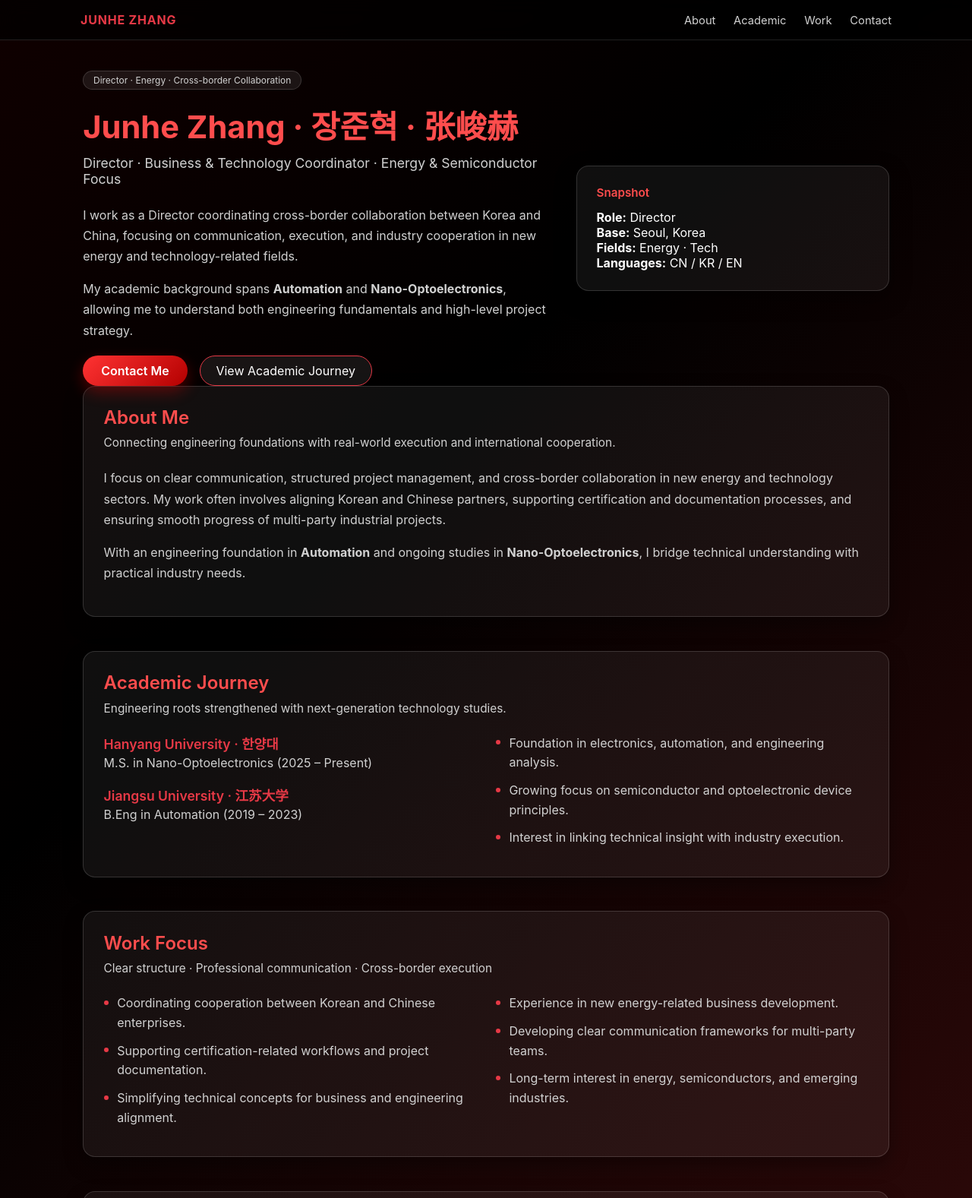
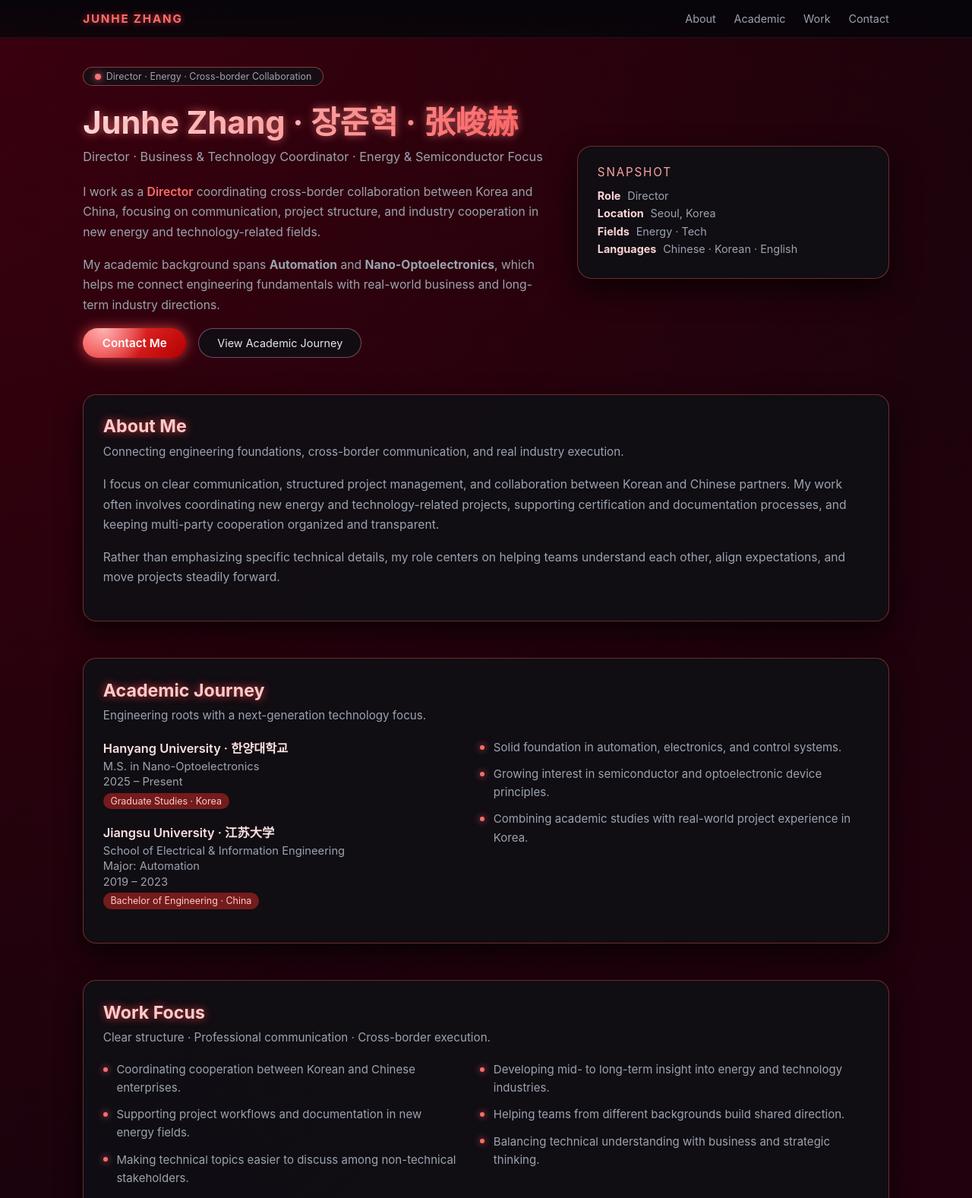
Before and after one commit to zhangjunhe029-prog/junhe.github.io, a plain HTML site: page index.html in a window 1280 px wide. Shown: the top 1577 px of the page at 76% size. Drawn offline with Linux system fonts and the light colour scheme.

Commit message:
Update index4.html

```diff
--- a/index.html
+++ b/index.html
@@ -6,15 +6,16 @@
   <meta name="viewport" content="width=device-width, initial-scale=1.0" />
   <style>
     :root {
-      --bg1: #2b0000;
-      --bg2: #000000;
-      --bg3: #4d0f0f;
-      --card-bg: rgba(255, 255, 255, 0.06);
-      --border-soft: rgba(255, 255, 255, 0.15);
-      --text-main: #ffffff;
-      --text-sub: #d1d1d1;
-      --accent: #e63946;
-      --accent-strong: #ff4d4d;
+      --bg1: #1a0003;
+      --bg2: #050509;
+      --bg3: #3b0008;
+      --card-bg: rgba(15, 15, 20, 0.9);
+      --border-soft: rgba(255, 90, 90, 0.4);
+      --text-main: #f9fafb;
+      --text-sub: #9ca3af;
+      --accent: #ff4d4d;
+      --accent-strong: #ff6b6b;
+      --accent-soft: #7f1d1d;
     }
 
     * {
@@ -26,178 +27,295 @@
 
     html {
       scroll-behavior: smooth;
+      background: #050509;
     }
 
     body {
       min-height: 100vh;
-      background: linear-gradient(135deg, var(--bg1), var(--bg2), var(--bg3));
-      background-size: 200% 200%;
-      animation: gradientMove 18s ease infinite;
+      background: radial-gradient(circle at top left, #400010 0, transparent 55%),
+                  radial-gradient(circle at bottom right, #220010 0, transparent 55%),
+                  linear-gradient(135deg, var(--bg1), var(--bg2), var(--bg3));
+      background-size: 180% 180%;
+      animation: backgroundMove 22s ease-in-out infinite;
       color: var(--text-main);
     }
 
-    @keyframes gradientMove {
-      0% { background-position: 0% 50%; }
-      50% { background-position: 100% 50%; }
-      100% { background-position: 0% 50%; }
+    @keyframes backgroundMove {
+      0%   { background-position: 0% 0%, 100% 100%, 0% 50%; }
+      50%  { background-position: 50% 30%, 50% 70%, 100% 50%; }
+      100% { background-position: 0% 0%, 100% 100%, 0% 50%; }
     }
 
     header {
       position: sticky;
       top: 0;
       z-index: 20;
-      backdrop-filter: blur(12px);
-      background: rgba(0, 0, 0, 0.65);
-      border-bottom: 1px solid rgba(255, 255, 255, 0.12);
+      backdrop-filter: blur(18px);
+      background: linear-gradient(to bottom, rgba(5,5,10,0.95), rgba(5,5,10,0.8));
+      border-bottom: 1px solid rgba(255,255,255,0.07);
     }
 
     .nav {
       max-width: 1100px;
       margin: 0 auto;
-      padding: 1rem;
+      padding: 0.9rem 1.2rem;
       display: flex;
+      align-items: center;
       justify-content: space-between;
-      align-items: center;
     }
 
     .nav-left {
       font-weight: 700;
-      letter-spacing: 0.05em;
-      color: var(--accent);
+      letter-spacing: 0.12em;
+      font-size: 0.95rem;
+      text-transform: uppercase;
+      color: var(--accent-strong);
+      text-shadow: 0 0 8px rgba(255,77,77,0.7);
     }
 
     .nav-right a {
       margin-left: 1.2rem;
+      font-size: 0.9rem;
       text-decoration: none;
       color: var(--text-sub);
+      position: relative;
       transition: 0.2s;
-      font-size: 0.92rem;
+    }
+
+    .nav-right a::after {
+      content: "";
+      position: absolute;
+      left: 0;
+      bottom: -0.15rem;
+      width: 0;
+      height: 1px;
+      background: var(--accent-strong);
+      transition: width 0.2s ease;
     }
 
     .nav-right a:hover {
       color: var(--accent-strong);
     }
 
+    .nav-right a:hover::after {
+      width: 100%;
+    }
+
     main {
       max-width: 1100px;
       margin: 0 auto;
-      padding: 2.5rem 1.2rem 4rem;
+      padding: 2.4rem 1.2rem 3.5rem;
+    }
+
+    section {
+      margin-bottom: 3rem;
+    }
+
+    /* Scroll 动画基础状态 */
+    .animate-on-scroll {
+      opacity: 0;
+      transform: translateY(26px);
+      transition: opacity 0.7s ease-out, transform 0.7s ease-out;
+    }
+
+    .animate-on-scroll.visible {
+      opacity: 1;
+      transform: translateY(0);
     }
 
     /* HERO */
     .hero {
       display: grid;
-      grid-template-columns: 3fr 2fr;
-      gap: 2rem;
+      grid-template-columns: minmax(0, 3fr) minmax(0, 2fr);
+      gap: 2.2rem;
       align-items: center;
+    }
+
+    .badge {
+      display: inline-flex;
+      align-items: center;
+      padding: 0.25rem 0.9rem;
+      border-radius: 999px;
+      border: 1px solid rgba(248, 113, 113, 0.5);
+      background: rgba(17, 17, 22, 0.8);
+      font-size: 0.78rem;
+      color: var(--text-sub);
+      margin-bottom: 0.9rem;
+    }
+
+    .badge-dot {
+      width: 8px;
+      height: 8px;
+      border-radius: 999px;
+      background: #f97373;
+      box-shadow: 0 0 10px #fb7185;
+      margin-right: 0.45rem;
     }
 
     h1 {
       font-size: 2.6rem;
+      margin-bottom: 0.5rem;
       font-weight: 700;
-      margin-bottom: 0.6rem;
-      color: var(--accent-strong);
+      background: linear-gradient(120deg, #ffffff, #ffb3b3, #ff4d4d);
+      -webkit-background-clip: text;
+      color: transparent;
+      text-shadow: 0 0 12px rgba(248, 113, 113, 0.7);
     }
 
     .hero-subname {
-      font-size: 1.1rem;
+      font-size: 1.02rem;
       color: var(--text-sub);
       margin-bottom: 1.5rem;
     }
 
     .hero-text {
+      font-size: 0.98rem;
+      line-height: 1.7;
       color: var(--text-sub);
-      font-size: 1rem;
       margin-bottom: 1rem;
-      line-height: 1.7;
     }
 
-    .badge {
-      display: inline-block;
-      padding: 0.25rem 0.8rem;
-      background: rgba(255, 255, 255, 0.08);
-      border: 1px solid var(--border-soft);
-      border-radius: 999px;
-      font-size: 0.75rem;
-      margin-bottom: 1rem;
-      color: var(--text-sub);
+    .hero-highlight {
+      color: var(--accent-strong);
+      font-weight: 600;
     }
 
-    /* BUTTONS */
     .hero-actions {
-      margin-top: 1.2rem;
       display: flex;
+      flex-wrap: wrap;
       gap: 1rem;
-      flex-wrap: wrap;
+      margin-top: 1rem;
     }
 
+    /* 发光按钮 */
     .btn-primary {
-      padding: 0.6rem 1.5rem;
-      border-radius: 30px;
-      background: linear-gradient(135deg, #ff3333, #b30000);
+      padding: 0.65rem 1.6rem;
+      border-radius: 999px;
       border: none;
+      background: radial-gradient(circle at 20% 0%, #ffb3b3 0, transparent 50%),
+                  linear-gradient(135deg, #ff4040, #b30000);
+      color: #ffffff;
+      font-size: 0.95rem;
+      font-weight: 600;
       text-decoration: none;
-      color: white;
-      font-weight: 600;
-      transition: 0.2s;
-      box-shadow: 0 8px 20px rgba(255, 0, 0, 0.3);
+      box-shadow: 0 0 16px rgba(255, 77, 77, 0.8);
+      display: inline-flex;
+      align-items: center;
+      gap: 0.4rem;
+      cursor: pointer;
+      transition: transform 0.18s ease, box-shadow 0.18s ease, filter 0.18s ease;
+      animation: glowPulse 2.3s ease-in-out infinite;
+    }
+
+    @keyframes glowPulse {
+      0%   { box-shadow: 0 0 14px rgba(255,77,77,0.7); }
+      50%  { box-shadow: 0 0 26px rgba(255,77,77,1); }
+      100% { box-shadow: 0 0 14px rgba(255,77,77,0.7); }
     }
 
     .btn-primary:hover {
       transform: translateY(-2px);
-      box-shadow: 0 12px 26px rgba(255, 0, 0, 0.45);
+      filter: brightness(1.08);
     }
 
     .btn-ghost {
-      padding: 0.55rem 1.3rem;
-      border-radius: 30px;
-      border: 1px solid var(--accent);
+      padding: 0.6rem 1.5rem;
+      border-radius: 999px;
+      border: 1px solid rgba(249, 168, 212, 0.4);
+      background: rgba(15, 15, 20, 0.85);
+      color: #e5e7eb;
       text-decoration: none;
-      background: rgba(255, 255, 255, 0.08);
-      color: white;
-      transition: 0.2s;
+      font-size: 0.9rem;
+      display: inline-flex;
+      align-items: center;
+      gap: 0.4rem;
+      transition: 0.2s ease;
     }
 
     .btn-ghost:hover {
-      background: rgba(255, 255, 255, 0.18);
-      border-color: var(--accent-strong);
+      border-color: rgba(255, 255, 255, 0.7);
+      background: rgba(31, 31, 42, 0.95);
     }
 
     .card {
       background: var(--card-bg);
-      padding: 1.6rem;
-      border-radius: 1rem;
+      border-radius: 1.2rem;
+      padding: 1.5rem 1.6rem;
       border: 1px solid var(--border-soft);
-      box-shadow: 0 10px 28px rgba(0, 0, 0, 0.35);
+      box-shadow: 0 14px 36px rgba(0,0,0,0.7);
     }
 
-    /* Section cards */
+    .card-title {
+      font-size: 0.95rem;
+      text-transform: uppercase;
+      letter-spacing: 0.12em;
+      color: #fca5a5;
+      margin-bottom: 0.8rem;
+    }
+
+    .card-row {
+      font-size: 0.9rem;
+      margin-bottom: 0.4rem;
+      color: var(--text-sub);
+    }
+
+    .card-row strong {
+      color: #fcd5d5;
+      margin-right: 0.3rem;
+    }
+
     .section-card {
       background: var(--card-bg);
-      border-radius: 1rem;
-      padding: 1.65rem;
-      margin-bottom: 2.8rem;
+      border-radius: 1.1rem;
+      padding: 1.7rem 1.6rem;
       border: 1px solid var(--border-soft);
-      box-shadow: 0 10px 24px rgba(0, 0, 0, 0.35);
+      box-shadow: 0 14px 34px rgba(0,0,0,0.7);
     }
 
     .section-title {
-      font-size: 1.5rem;
-      font-weight: 600;
+      font-size: 1.45rem;
       margin-bottom: 0.6rem;
-      color: var(--accent-strong);
+      color: #fecaca;
+      text-shadow: 0 0 12px rgba(239, 68, 68, 0.9);
     }
 
     .section-subtitle {
-      font-size: 0.96rem;
+      font-size: 0.95rem;
       color: var(--text-sub);
-      margin-bottom: 1.5rem;
+      margin-bottom: 1.3rem;
     }
 
     .two-column {
       display: grid;
-      grid-template-columns: 1fr 1fr;
-      gap: 1.6rem;
+      grid-template-columns: minmax(0, 1.1fr) minmax(0, 1.2fr);
+      gap: 1.7rem;
+    }
+
+    .edu-item {
+      margin-bottom: 1.1rem;
+    }
+
+    .edu-title {
+      font-weight: 600;
+      font-size: 1.02rem;
+      color: #fee2e2;
+      margin-bottom: 0.25rem;
+    }
+
+    .edu-meta {
+      font-size: 0.92rem;
+      color: var(--text-sub);
+      margin-bottom: 0.15rem;
+    }
+
+    .edu-tag {
+      display: inline-block;
+      margin-top: 0.2rem;
+      padding: 0.2rem 0.6rem;
+      border-radius: 999px;
+      font-size: 0.78rem;
+      background: rgba(127, 29, 29, 0.9);
+      color: #fecaca;
     }
 
     ul {
@@ -205,10 +323,11 @@
     }
 
     .list-dot li {
+      position: relative;
       padding-left: 1.1rem;
       margin-bottom: 0.7rem;
       color: var(--text-sub);
-      position: relative;
+      font-size: 0.94rem;
       line-height: 1.6;
     }
 
@@ -219,34 +338,54 @@
       top: 0.55rem;
       width: 6px;
       height: 6px;
-      border-radius: 50%;
-      background: var(--accent);
+      border-radius: 999px;
+      background: var(--accent-strong);
+      box-shadow: 0 0 10px rgba(248,113,113,0.9);
     }
 
-    /* Contact */
     .contact-grid {
       display: grid;
-      grid-template-columns: 1fr 1fr;
-      gap: 1.4rem;
+      grid-template-columns: minmax(0, 1.1fr) minmax(0, 1.1fr);
+      gap: 1.6rem;
+    }
+
+    .contact-line {
+      margin-bottom: 0.55rem;
+      font-size: 0.95rem;
+      color: var(--text-sub);
     }
 
     .contact-label {
       font-weight: 600;
-      color: var(--accent);
+      color: #fecaca;
+      margin-right: 0.35rem;
+    }
+
+    a {
+      color: #fca5a5;
+      text-decoration: none;
+    }
+
+    a:hover {
+      text-decoration: underline;
     }
 
     footer {
       text-align: center;
+      font-size: 0.8rem;
       color: var(--text-sub);
       margin-top: 2rem;
-      font-size: 0.85rem;
     }
 
     @media (max-width: 880px) {
-      .hero, .two-column, .contact-grid {
-        grid-template-columns: 1fr;
+      .hero,
+      .two-column,
+      .contact-grid {
+        grid-template-columns: minmax(0, 1fr);
       }
-
+      main {
+        padding-top: 1.8rem;
+      }
       h1 {
         font-size: 2.1rem;
       }
@@ -255,15 +394,14 @@
 </head>
 
 <body>
-
 <header>
   <nav class="nav">
     <div class="nav-left">JUNHE ZHANG</div>
     <div class="nav-right">
-      <a href="#about">About</a>
-      <a href="#journey">Academic</a>
-      <a href="#work">Work</a>
-      <a href="#contact">Contact</a>
+      <a href=" ">About</a >
+      <a href="#journey">Academic</a >
+      <a href="#work">Work</a >
+      <a href="#contact">Contact</a >
     </div>
   </nav>
 </header>
@@ -271,10 +409,13 @@
 <main>
 
   <!-- HERO -->
-  <section>
+  <section class="animate-on-scroll">
     <div class="hero">
       <div>
-        <div class="badge">Director · Energy · Cross-border Collaboration</div>
+        <div class="badge">
+          <div class="badge-dot"></div>
+          Director · Energy · Cross-border Collaboration
+        </div>
 
         <h1>Junhe Zhang · 장준혁 · 张峻赫</h1>
 
@@ -283,80 +424,90 @@
         </div>
 
         <p class="hero-text">
-          I work as a Director coordinating cross-border collaboration between Korea and China,
-          focusing on communication, execution, and industry cooperation in new energy and technology-related fields.
-        </p>
+          I work as a <span class="hero-highlight">Director</span> coordinating cross-border collaboration
+          between Korea and China, focusing on communication, project structure, and industry cooperation
+          in new energy and technology-related fields.
+        </p >
 
         <p class="hero-text">
-          My academic background spans <strong>Automation</strong> and <strong>Nano-Optoelectronics</strong>,
-          allowing me to understand both engineering fundamentals and high-level project strategy.
-        </p>
+          My academic background spans <strong>Automation</strong> and
+          <strong>Nano-Optoelectronics</strong>, which helps me connect engineering fundamentals with
+          real-world business and long-term industry directions.
+        </p >
 
         <div class="hero-actions">
-          <a href="#contact" class="btn-primary">Contact Me</a>
-          <a href="#journey" class="btn-ghost">View Academic Journey</a>
+          <a href="#contact" class="btn-primary">
+            Contact Me
+          </a >
+          <a href="#journey" class="btn-ghost">
+            View Academic Journey
+          </a >
         </div>
       </div>
 
       <aside class="card">
-        <div style="font-size:0.95rem; font-weight:600; margin-bottom:0.8rem; color:var(--accent-strong);">
-          Snapshot
-        </div>
-
-        <div class="hero-card-row"><strong>Role:</strong> Director</div>
-        <div class="hero-card-row"><strong>Base:</strong> Seoul, Korea</div>
-        <div class="hero-card-row"><strong>Fields:</strong> Energy · Tech</div>
-        <div class="hero-card-row"><strong>Languages:</strong> CN / KR / EN</div>
+        <div class="card-title">Snapshot</div>
+        <div class="card-row"><strong>Role</strong> Director</div>
+        <div class="card-row"><strong>Location</strong> Seoul, Korea</div>
+        <div class="card-row"><strong>Fields</strong> Energy · Tech</div>
+        <div class="card-row"><strong>Languages</strong> Chinese · Korean · English</div>
       </aside>
     </div>
   </section>
 
   <!-- ABOUT -->
-  <section id="about">
+  <section id="about" class="animate-on-scroll">
     <div class="section-card">
       <h2 class="section-title">About Me</h2>
       <p class="section-subtitle">
-        Connecting engineering foundations with real-world execution and international cooperation.
-      </p>
+        Connecting engineering foundations, cross-border communication, and real industry execution.
+      </p >
 
       <p class="hero-text">
-        I focus on clear communication, structured project management, and cross-border collaboration
-        in new energy and technology sectors. My work often involves aligning Korean and Chinese
-        partners, supporting certification and documentation processes, and ensuring smooth
-        progress of multi-party industrial projects.
-      </p>
+        I focus on clear communication, structured project management, and collaboration between
+        Korean and Chinese partners. My work often involves coordinating new energy and technology-related
+        projects, supporting certification and documentation processes, and keeping multi-party cooperation
+        organized and transparent.
+      </p >
 
       <p class="hero-text">
-        With an engineering foundation in <strong>Automation</strong> and ongoing studies in
-        <strong>Nano-Optoelectronics</strong>, I bridge technical understanding with practical industry needs.
-      </p>
+        Rather than emphasizing specific technical details, my role centers on helping teams understand
+        each other, align expectations, and move projects steadily forward.
+      </p >
     </div>
   </section>
 
-  <!-- ACADEMIC JOURNEY -->
-  <section id="journey">
+  <!-- ACADEMIC -->
+  <section id="journey" class="animate-on-scroll">
     <div class="section-card">
       <h2 class="section-title">Academic Journey</h2>
-      <p class="section-subtitle">Engineering roots strengthened with next-generation technology studies.</p>
+      <p class="section-subtitle">
+        Engineering roots with a next-generation technology focus.
+      </p >
 
       <div class="two-column">
         <div>
           <div class="edu-item">
-            <div class="contact-label" style="font-size:1.1rem;">Hanyang University · 한양대</div>
-            <p class="hero-text">M.S. in Nano-Optoelectronics (2025 – Present)</p>
+            <div class="edu-title">Hanyang University · 한양대학교</div>
+            <div class="edu-meta">M.S. in Nano-Optoelectronics</div>
+            <div class="edu-meta">2025 – Present</div>
+            <span class="edu-tag">Graduate Studies · Korea</span>
           </div>
 
           <div class="edu-item">
-            <div class="contact-label" style="font-size:1.1rem;">Jiangsu University · 江苏大学</div>
-            <p class="hero-text">B.Eng in Automation (2019 – 2023)</p>
+            <div class="edu-title">Jiangsu University · 江苏大学</div>
+            <div class="edu-meta">School of Electrical & Information Engineering</div>
+            <div class="edu-meta">Major: Automation</div>
+            <div class="edu-meta">2019 – 2023</div>
+            <span class="edu-tag">Bachelor of Engineering · China</span>
           </div>
         </div>
 
         <div>
           <ul class="list-dot">
-            <li>Foundation in electronics, automation, and engineering analysis.</li>
-            <li>Growing focus on semiconductor and optoelectronic device principles.</li>
-            <li>Interest in linking technical insight with industry execution.</li>
+            <li>Solid foundation in automation, electronics, and control systems.</li>
+            <li>Growing interest in semiconductor and optoelectronic device principles.</li>
+            <li>Combining academic studies with real-world project experience in Korea.</li>
           </ul>
         </div>
       </div>
@@ -364,24 +515,26 @@
   </section>
 
   <!-- WORK -->
-  <section id="work">
+  <section id="work" class="animate-on-scroll">
     <div class="section-card">
       <h2 class="section-title">Work Focus</h2>
-      <p class="section-subtitle">Clear structure · Professional communication · Cross-border execution</p>
+      <p class="section-subtitle">
+        Clear structure · Professional communication · Cross-border execution.
+      </p >
 
       <div class="two-column">
         <div>
           <ul class="list-dot">
             <li>Coordinating cooperation between Korean and Chinese enterprises.</li>
-            <li>Supporting certification-related workflows and project documentation.</li>
-            <li>Simplifying technical concepts for business and engineering alignment.</li>
+            <li>Supporting project workflows and documentation in new energy fields.</li>
+            <li>Making technical topics easier to discuss among non-technical stakeholders.</li>
           </ul>
         </div>
         <div>
           <ul class="list-dot">
-            <li>Experience in new energy-related business development.</li>
-            <li>Developing clear communication frameworks for multi-party teams.</li>
-            <li>Long-term interest in energy, semiconductors, and emerging industries.</li>
+            <li>Developing mid- to long-term insight into energy and technology industries.</li>
+            <li>Helping teams from different backgrounds build shared direction.</li>
+            <li>Balancing technical understanding with business and strategic thinking.</li>
           </ul>
         </div>
       </div>
@@ -389,30 +542,66 @@
   </section>
 
   <!-- CONTACT -->
-  <section id="contact">
+  <section id="contact" class="animate-on-scroll">
     <div class="section-card">
       <h2 class="section-title">Contact</h2>
-      <p class="section-subtitle">Available for collaboration and discussion.</p>
+      <p class="section-subtitle">
+        Feel free to reach out for collaboration, discussion, or future opportunities.
+      </p >
 
       <div class="contact-grid">
         <div>
-          <p><span class="contact-label">Email:</span> <a href="mailto:zhangjunhe029@gmail.com">zhangjunhe029@gmail.com</a></p>
-          <p><span class="contact-label">Phone (KR):</span> +82 010-2165-5870</p>
-          <p><span class="contact-label">Phone (CN):</span> +86 184-0433-6668</p>
+          <p class="contact-line">
+            <span class="contact-label">Email:</span>
+            <a href="mailto:zhangjunhe029@gmail.com">zhangjunhe029@gmail.com</a >
+          </p >
+          <p class="contact-line">
+            <span class="contact-label">Phone (KR):</span>
+            +82 010-2165-5870
+          </p >
+          <p class="contact-line">
+            <span class="contact-label">Phone (CN):</span>
+            +86 184-0433-6668
+          </p >
         </div>
-
         <div>
-          <p><span class="contact-label">Location:</span> Seoul, Korea</p>
-          <p><span class="contact-label">WeChat:</span> your-wechat-id</p>
+          <p class="contact-line">
+            <span class="contact-label">Location:</span>
+            Seoul, Korea
+          </p >
+          <p class="contact-line">
+            <span class="contact-label">WeChat:</span>
+            your-wechat-id
+          </p >
         </div>
       </div>
     </div>
   </section>
 
-<footer>
-  © 2025 Junhe Zhang · 장준혁 · 张峻赫. All rights reserved.
-</footer>
+  <footer class="animate-on-scroll">
+    © 2025 Junhe Zhang · 장준혁 · 张峻赫. All rights reserved.
+  </footer>
+</main>
 
-</main>
+<script>
+  // 简单的滚动动画：section 出现在视口时添加 visible 类
+  const observer = new IntersectionObserver(
+    (entries) => {
+      entries.forEach(entry => {
+        if (entry.isIntersecting) {
+          entry.target.classList.add('visible');
+          // 只执行一次
+          observer.unobserve(entry.target);
+        }
+      });
+    },
+    { threshold: 0.18 }
+  );
+
+  document.querySelectorAll('.animate-on-scroll').forEach((el) => {
+    observer.observe(el);
+  });
+</script>
+
 </body>
 </html>
```
